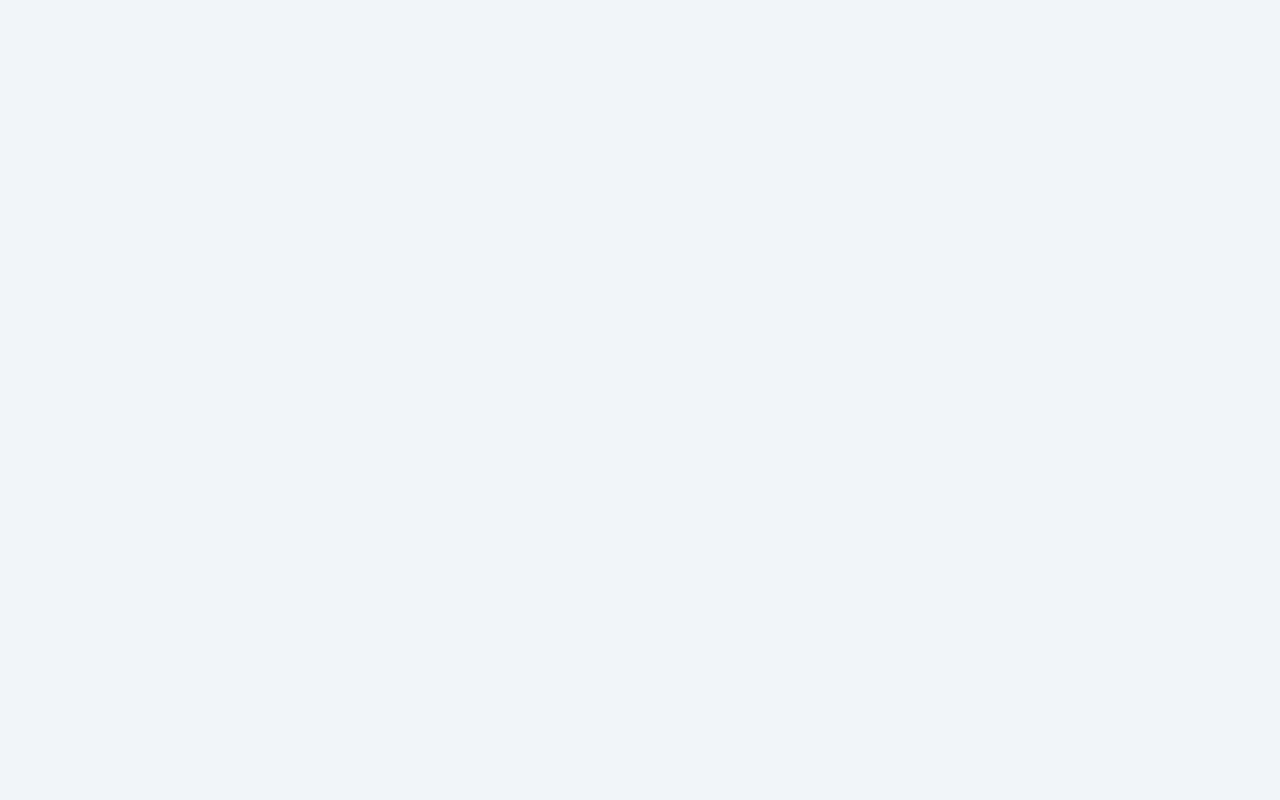
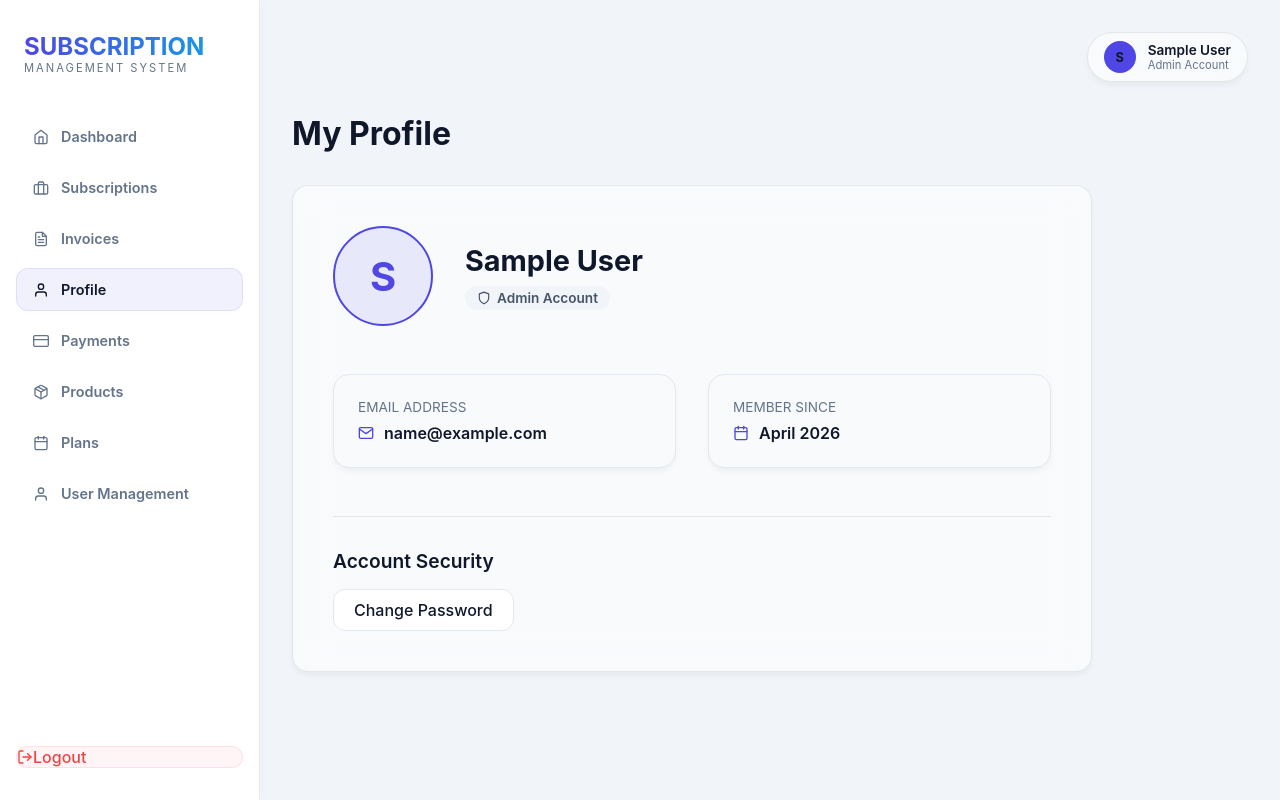
Before and after one commit to krishkhamar/Subscription-Management-System, a React (Vite) app in the folder client/: page /profile in a window 1280 px wide. Before the commit this address had no page. Built offline with nearby package versions, Linux system fonts and the light colour scheme; sample sign-in values are in the browser's storage.

Commit message:
feat: Personalized Customer Portal and added Profile page

```diff
--- a/client/src/App.jsx
+++ b/client/src/App.jsx
@@ -10,6 +10,7 @@ import Dashboard from './pages/Dashboard';
 import Subscriptions from './pages/Subscriptions';
 import Invoices from './pages/Invoices';
 import Users from './pages/Users';
+import Profile from './pages/Profile';
 import MainLayout from './components/MainLayout';
 
 function App() {
@@ -28,6 +29,7 @@ function App() {
             <Route path="/subscriptions" element={<Subscriptions />} />
             <Route path="/invoices" element={<Invoices />} />
             <Route path="/users" element={<Users />} />
+            <Route path="/profile" element={<Profile />} />
           </Route>
 
           {/* Default redirect */}
--- a/client/src/components/Sidebar.jsx
+++ b/client/src/components/Sidebar.jsx
@@ -18,6 +18,7 @@ const Sidebar = () => {
     { name: 'Dashboard', icon: <FiHome />, path: '/dashboard', roles: ['admin', 'internal', 'portal'] },
     { name: 'Subscriptions', icon: <FiBriefcase />, path: '/subscriptions', roles: ['admin', 'internal', 'portal'] },
     { name: 'Invoices', icon: <FiFileText />, path: '/invoices', roles: ['admin', 'internal', 'portal'] },
+    { name: 'Profile', icon: <FiUser />, path: '/profile', roles: ['admin', 'internal', 'portal'] },
     { name: 'Payments', icon: <FiCreditCard />, path: '/payments', roles: ['admin', 'internal'] },
     { name: 'Products', icon: <FiPackage />, path: '/products', roles: ['admin', 'internal'] },
     { name: 'Plans', icon: <FiCalendar />, path: '/plans', roles: ['admin', 'internal'] },
--- a/client/src/pages/Dashboard.jsx
+++ b/client/src/pages/Dashboard.jsx
@@ -60,9 +60,16 @@ const Dashboard = () => {
 
   return (
     <div>
-      <h1 style={{ marginBottom: '2rem', fontSize: '2rem', fontWeight: 700 }}>
-        {user?.role === 'portal' ? 'Customer Portal' : 'Admin Dashboard'}
-      </h1>
+      <div style={{ marginBottom: '2.5rem' }}>
+        <h1 style={{ fontSize: '2rem', fontWeight: 700, marginBottom: '0.5rem' }}>
+          Welcome back, {user?.name?.split(' ')[0]}! 👋
+        </h1>
+        <p style={{ color: 'var(--text-muted)' }}>
+          {user?.role === 'portal'
+            ? 'Here is a quick overview of your subscription status and billing.'
+            : 'Explore your specialized dashboard and operational tools.'}
+        </p>
+      </div>
 
       <div style={{ display: 'grid', gridTemplateColumns: 'repeat(auto-fit, minmax(240px, 1fr))', gap: '1.5rem', marginBottom: '2.5rem' }}>
         {statCards.map((card, index) => (
--- /dev/null
+++ b/client/src/pages/Profile.jsx
@@ -0,0 +1,74 @@
+import { useAuth } from '../context/AuthContext';
+import { FiUser, FiMail, FiShield, FiCalendar } from 'react-icons/fi';
+
+const Profile = () => {
+  const { user } = useAuth();
+
+  return (
+    <div style={{ maxWidth: '800px' }}>
+      <h1 style={{ fontSize: '2rem', fontWeight: 700, marginBottom: '2rem' }}>My Profile</h1>
+
+      <div className="card glass-panel" style={{ padding: '2.5rem' }}>
+        <div style={{ display: 'flex', alignItems: 'center', gap: '2rem', marginBottom: '3rem' }}>
+          <div style={{
+            width: '100px',
+            height: '100px',
+            borderRadius: '50%',
+            background: 'var(--primary-glow)',
+            color: 'var(--primary)',
+            display: 'flex',
+            alignItems: 'center',
+            justifyContent: 'center',
+            fontSize: '2.5rem',
+            fontWeight: 700,
+            border: '2px solid var(--primary)'
+          }}>
+            {user?.name?.charAt(0).toUpperCase()}
+          </div>
+          <div>
+            <h2 style={{ fontSize: '1.8rem', fontWeight: 700, marginBottom: '0.5rem' }}>{user?.name}</h2>
+            <span style={{
+              padding: '4px 12px',
+              borderRadius: '20px',
+              background: '#f1f5f9',
+              color: '#475569',
+              fontSize: '0.85rem',
+              fontWeight: 600,
+              textTransform: 'capitalize',
+              display: 'inline-flex',
+              alignItems: 'center',
+              gap: '6px'
+            }}>
+              <FiShield size={14} /> {user?.role} Account
+            </span>
+          </div>
+        </div>
+
+        <div style={{ display: 'grid', gridTemplateColumns: 'repeat(auto-fit, minmax(300px, 1fr))', gap: '2rem' }}>
+          <div className="card" style={{ background: '#f8fafc', border: '1px solid #e2e8f0' }}>
+            <p style={{ color: 'var(--text-muted)', fontSize: '0.85rem', marginBottom: '0.5rem' }}>EMAIL ADDRESS</p>
+            <div style={{ display: 'flex', alignItems: 'center', gap: '10px', fontWeight: 600 }}>
+              <FiMail color="var(--primary)" /> {user?.email}
+            </div>
+          </div>
+
+          <div className="card" style={{ background: '#f8fafc', border: '1px solid #e2e8f0' }}>
+            <p style={{ color: 'var(--text-muted)', fontSize: '0.85rem', marginBottom: '0.5rem' }}>MEMBER SINCE</p>
+            <div style={{ display: 'flex', alignItems: 'center', gap: '10px', fontWeight: 600 }}>
+              <FiCalendar color="var(--primary)" /> {new Date().toLocaleDateString(undefined, { month: 'long', year: 'numeric' })}
+            </div>
+          </div>
+        </div>
+
+        <div style={{ marginTop: '3rem', paddingTop: '2rem', borderTop: '1px solid var(--glass-border)' }}>
+          <h3 style={{ fontSize: '1.2rem', fontWeight: 600, marginBottom: '1rem' }}>Account Security</h3>
+          <button className="btn" style={{ background: 'white', border: '1px solid #e2e8f0', color: 'var(--text-main)', padding: '10px 20px' }}>
+            Change Password
+          </button>
+        </div>
+      </div>
+    </div>
+  );
+};
+
+export default Profile;
```
